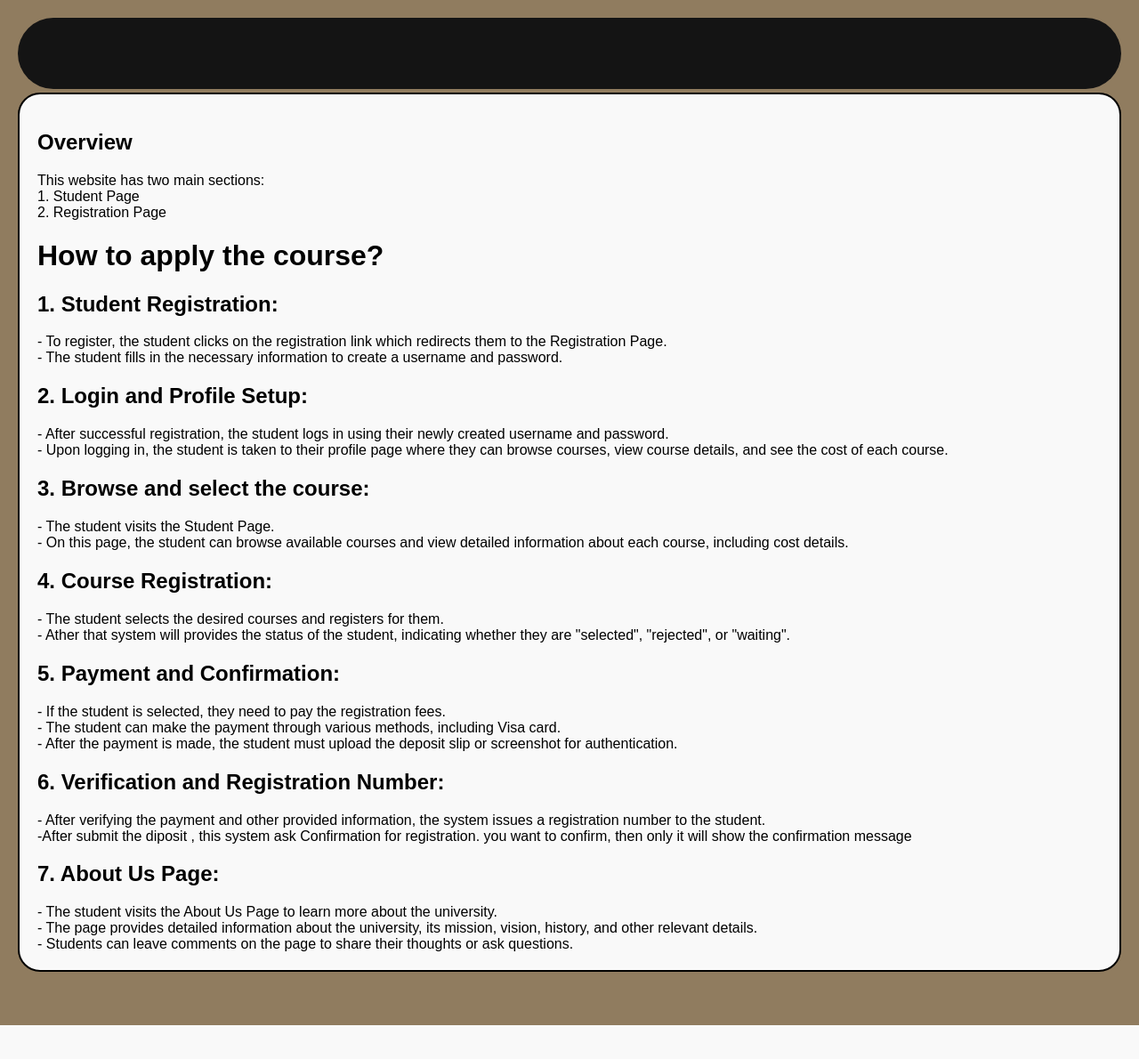
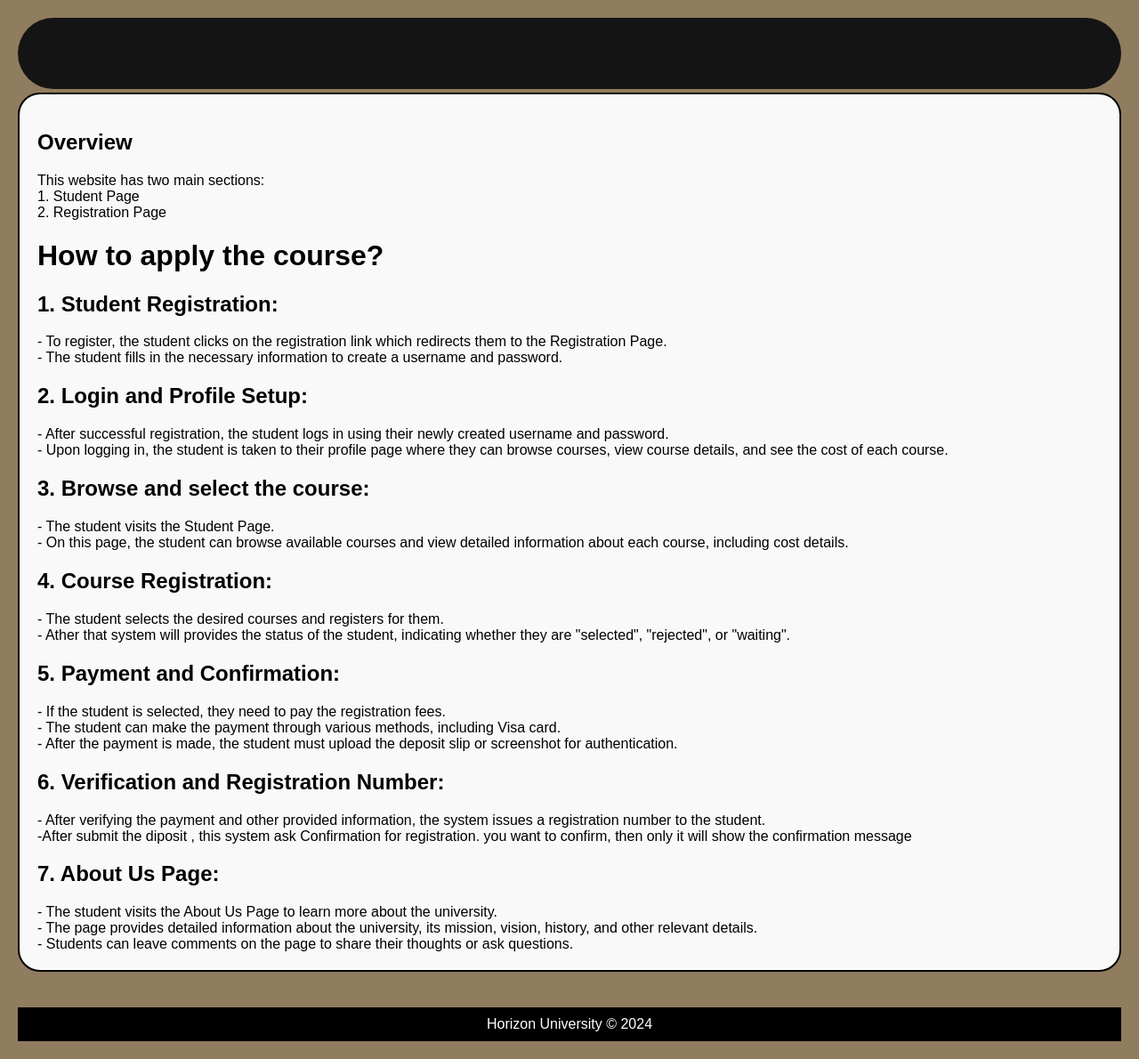
Before and after one commit to FathimaFarija/online_course_registration_system, a PHP site: page /Instraction.html in a window 1280 px wide. Shown: the whole page at 89% size. Before the commit the page ends 1152 px from the top, so only its background shows below. Run offline with PHP 8.4, Linux system fonts and the light colour scheme.

Commit message:
third commit

```diff
--- a/Aboutus.php
+++ b/Aboutus.php
@@ -129,6 +129,7 @@ if(isset($_POST["submit"])){
         </div>
       </div>
     </div>
+    <footer>Horizon University &copy; 2024</footer>
 
     <script src="About.js"></script>
   </body>
--- a/Admin_enter.php
+++ b/Admin_enter.php
@@ -25,11 +25,11 @@
             </ul>
         </div>
         <div>
-            <h1>"                                                                 "</h1>
+            <h1>                                                                 </h1>
         </div>
     </nav>
 
 
-
+    <footer>Horizon University &copy; 2024</footer>
 </body>
 </html>
--- a/Instraction.html
+++ b/Instraction.html
@@ -49,7 +49,14 @@
             border-radius: 40px;
            }
 
-
+           footer {
+           background-color: #000000;
+           color: #fff;
+           text-align: center;
+           padding: 10px 0;
+           width: 100%;
+           margin-top: 35px;
+}
     </style>
 </head>
 <body>
@@ -98,6 +105,6 @@ This website has two main sections: <br>
 
 
     </div>
-
+    <footer>Horizon University &copy; 2024</footer>
     </body>
     </html>
--- a/Reg.php
+++ b/Reg.php
@@ -53,7 +53,6 @@ if (isset($_POST["submit"])) {
       }
      }
   }
-
 
 ?>
 
--- a/course.html
+++ b/course.html
@@ -259,5 +259,7 @@
 
       </div>
     </div>
+    <footer>Horizon University &copy; 2024</footer>
+
   </body>
 </html>
--- a/pay.php
+++ b/pay.php
@@ -136,7 +136,7 @@ if(isset($_POST["submit"])){
           <span class="circle one"></span>
           <span class="circle two"></span>
 
-          <form  id="payment-form" action="pop.php" method="POST" enctype="multipart/form-data" autocomplete="off">
+          <form  id="payment-form" action="pop.html" method="POST" enctype="multipart/form-data" autocomplete="off">
             <h3 class="title">Payment Details</h3>
             <div class="input-container">
               <input type="text" name="fname" class="input" />
@@ -184,5 +184,6 @@ if(isset($_POST["submit"])){
     </div>
 
     <script src="about.js"></script>
+
   </body>
 </html>
--- a/pop.html
+++ b/pop.html
@@ -25,5 +25,7 @@
         popup.classList.remove("open-popup");
     }
 </script>
+<footer>Horizon University &copy; 2024</footer>
+
 </body>
 </html>
--- a/studentdetails.php
+++ b/studentdetails.php
@@ -169,7 +169,7 @@ if(isset($_POST["submit"])){
          </div>
       </div>
    </div>
-
+      <footer>Horizon University &copy; 2024</footer>
         <script src="https://cdn.jsdelivr.net/npm/bootstrap@5.2.3/dist/js/bootstrap.bundle.min.js" integrity="sha384-kenU1KFdBIe4zVF0s0G1M5b4hcpxyD9F7jL+jjXkk+Q2h455rYXK/7HAuoJl+0I4" crossorigin="anonymous"></script>
     </body>
 </html>
--- a/welcome.php
+++ b/welcome.html
@@ -27,7 +27,7 @@
         <a href="Admin.php"><button class="btn">Registar</button></a>
         <button class="btn" id="logoutBtn">Log out</button>
      </div>
-
+     <footer>Horizon University &copy; 2024</footer>
 </body>
 
 <script src="wel.js"></script>
```
Also changed, not shown: About.css (+8 -0 lines), Admin.css (+9 -0 lines), course.css (+9 -0 lines), pop.css (+9 -0 lines), welcome.css (+9 -0 lines), regstyle.css (line endings or trailing spaces).
